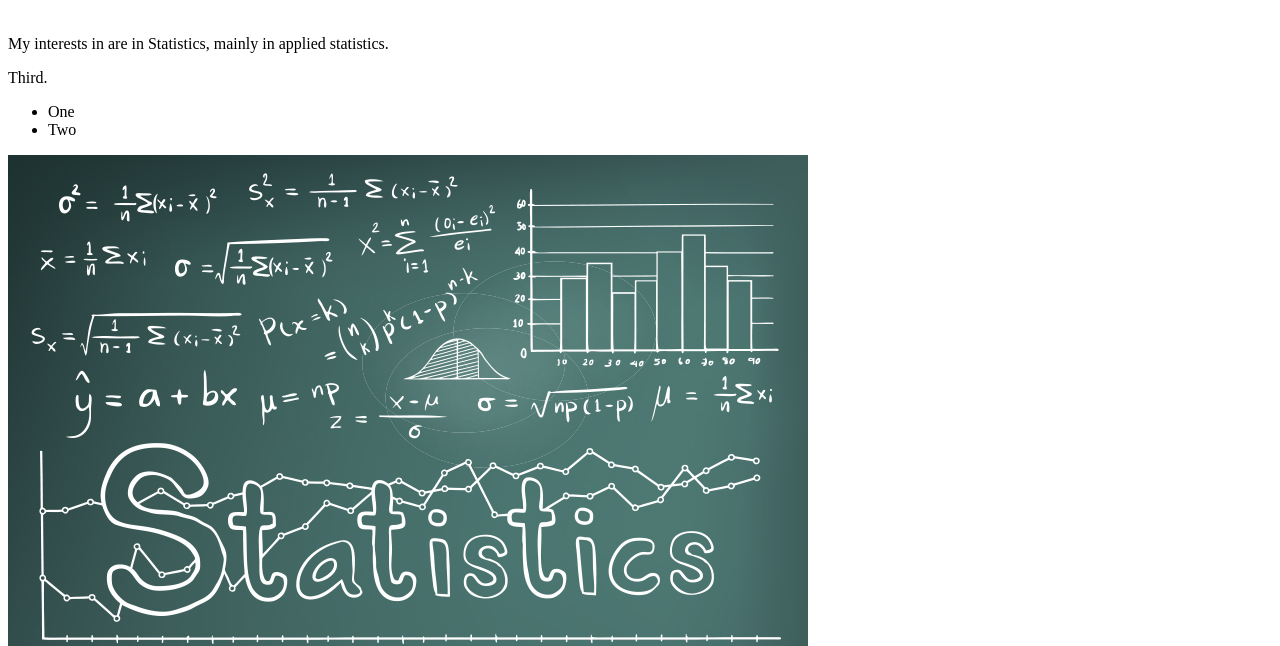
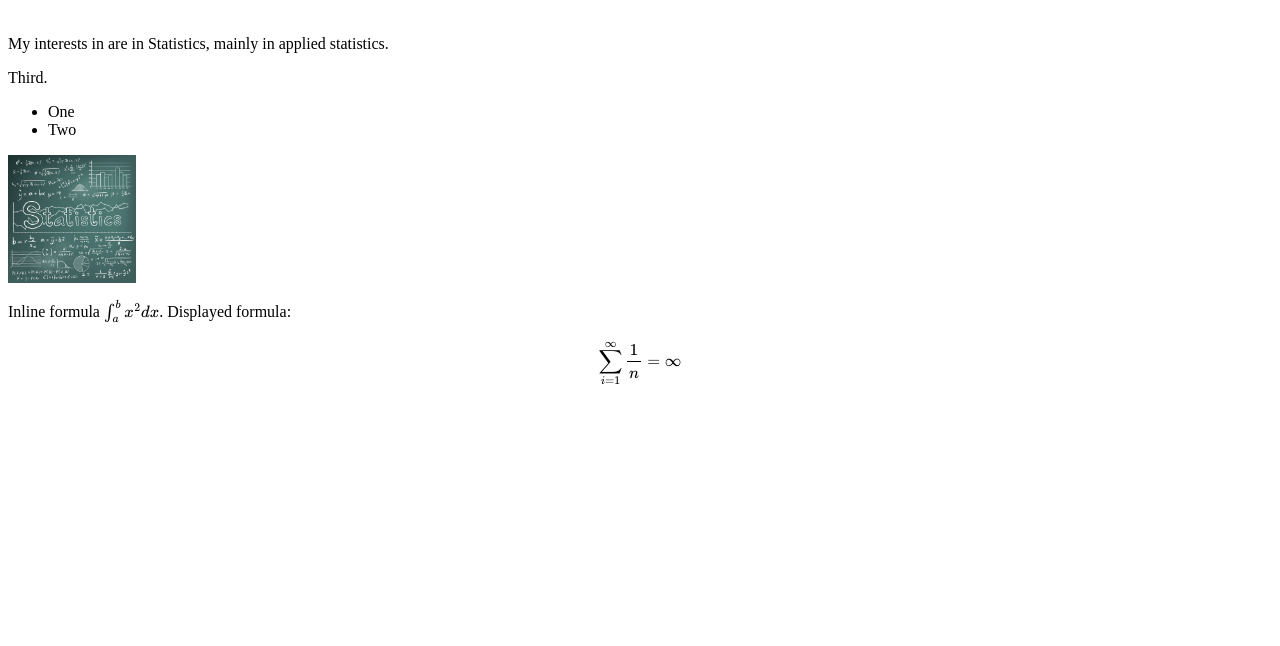
Before and after one commit to jsl339/JohnLelandWebpage, a plain HTML site: page index.html in a window 1280 px wide. Shown: the part 181-827 px from the top of the page. After the commit the page ends 800 px from the top, so only its background shows below. Drawn offline with nearby package versions, Linux system fonts and the light colour scheme; some packages are replaced by stand-ins of ours.

Commit message:
Update index.html

```diff
--- a/index.html
+++ b/index.html
@@ -31,7 +31,7 @@ Two
 </LI>
 </UL>
 
-<img src="statistics-review.jpg" />
+<img src="statistics-review.jpg" style="width:128px;height:128px;"/>
 
 <p>
 
```
